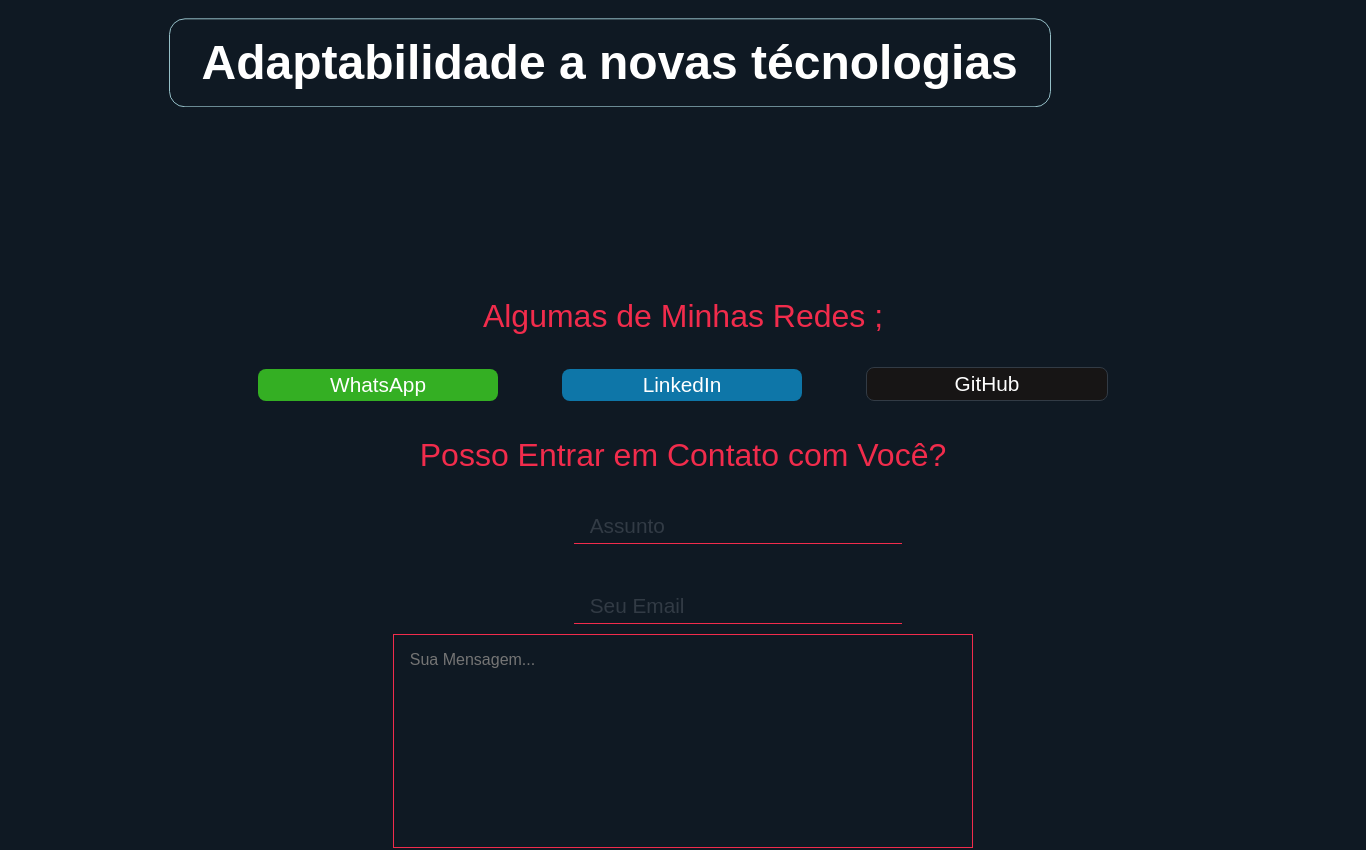
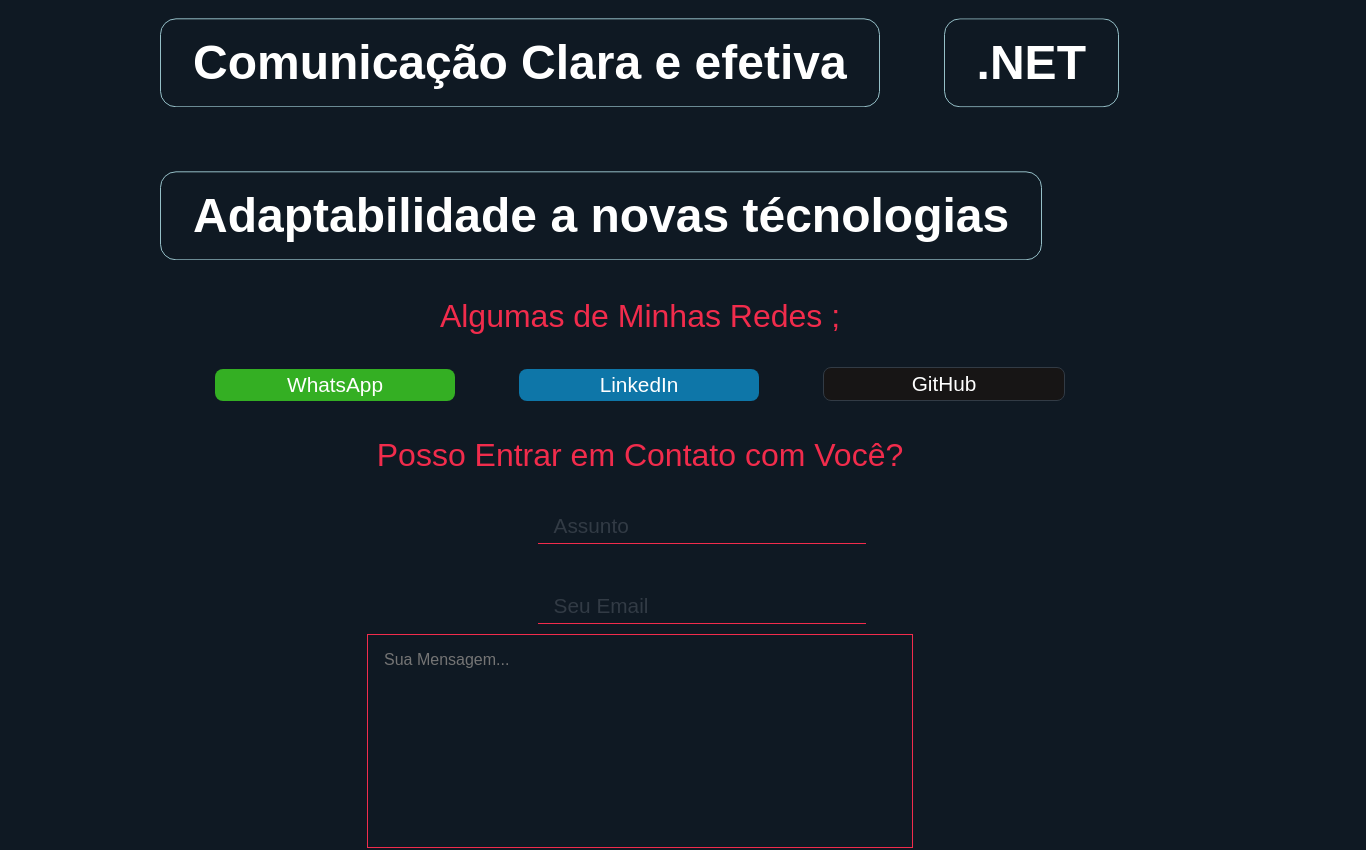
Before and after one commit to Otavio19/Portfolio-OtavioAfonso, an Angular app: page / in a window 1280 px wide. Shown: the part 2855-3705 px from the top of the page, 1366 px wide, since content can reach past the window. Built offline with nearby package versions, Linux system fonts and the light colour scheme.

Commit message:
body width update

```diff
--- a/src/styles.css
+++ b/src/styles.css
@@ -21,5 +21,4 @@
 body
 {
     background-color: var(--primary-color);
-    min-width: 1366px;
 }
```
